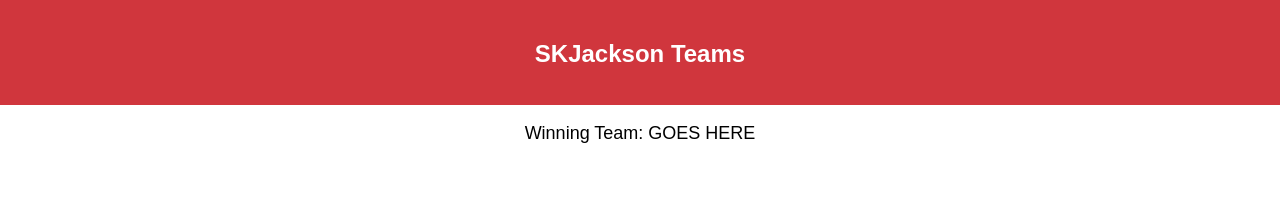
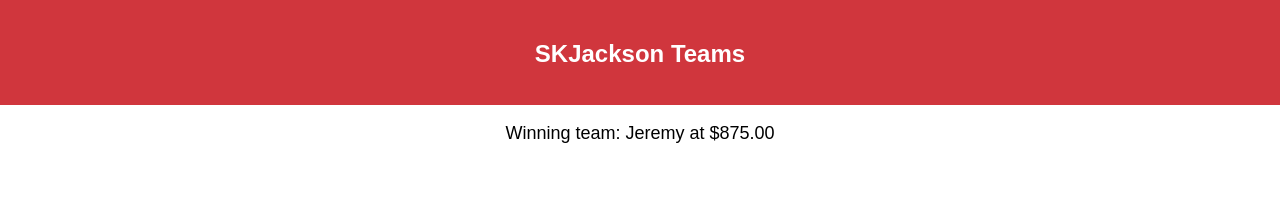
Before and after one commit to chancesmith/sk-team-competition, a React (Create React App) app: page / in a window 1280 px wide. Shown: the top 213 px of the page. Built offline with nearby package versions, Linux system fonts and the light colour scheme.

Commit message:
adds show winning team and total

```diff
--- a/src/App.js
+++ b/src/App.js
@@ -1,5 +1,4 @@
 import React, { Component } from 'react';
-import axios from 'axios';
 import './App.css';
 import teamData from './team.json';
 
@@ -7,8 +6,67 @@ class App extends Component {
   constructor(props) {
     super(props);
     this.state = {
-        team: teamData
+        teamMembers: teamData,
+        teams: [
+          {name:'Jeremy', total: 0},
+          {name:'Clayton', total: 0},
+          {name:'Lizzie', total: 0}
+        ]
     };
+  }
+
+  showHighestTeam(){
+    // There's no real number bigger than plus Infinity
+    let highest = Number.NEGATIVE_INFINITY,
+        teams = this.state.teams,
+        tmp,
+        winningTeam;
+    for (let i=teams.length-1; i>=0; i--) {
+      tmp = teams[i].total;
+      if (tmp > highest) {
+        winningTeam = teams[i].name;
+        highest = tmp;
+      }
+    }
+    return "Winning team: " + winningTeam + " at $" + highest.toFixed(2);
+  }
+
+  showLowest(){
+    // There's no real number bigger than plus Infinity
+    // var lowest = Number.POSITIVE_INFINITY;
+    // var tmp;
+    // for (var i=myArray.length-1; i>=0; i--) {
+    // tmp = myArray[i].Cost;
+    //   if (tmp < lowest) lowest = tmp;
+    // }
+    // console.log(lowest);
+
+    return "Jeremy";
+  }
+
+  showTeams(){
+    let teamsList = this.state.teams;
+    let membersList = this.state.teamMembers;
+
+    //loop through teams
+    for (var a = teamsList.length - 1; a >= 0; a--) {
+      // loop through team members
+      for (var b = membersList.length - 1; b >= 0; b--) {
+        let salesList = membersList[b].giftcardSales
+        // if team member is in same team
+        if(teamsList[a].name === membersList[b].team) {
+          // loop through sales of this team member
+          for (var c = salesList.length - 1; c >= 0; c--) {
+            // add sales up for this team
+            teamsList[a].total += salesList[c].giftcardRevenue;
+          }
+        }
+      }
+    }
+  }
+
+  totalTeam(){
+
   }
 
   render() {
@@ -18,7 +76,8 @@ class App extends Component {
           <h2>SKJackson Teams</h2>
         </div>
         <p className="App-intro">
-          Winning Team: GOES HERE
+          {this.showTeams()}
+          {this.showHighestTeam()}
         </p>
       </div>
     );
--- a/src/team.json
+++ b/src/team.json
@@ -5,6 +5,14 @@
 "giftcardSales": [
 		{"date": "12/1/2016", "giftcardRevenue": 420.00},
 		{"date": "12/3/2016", "giftcardRevenue": 160.00}
+	]
+},
+{
+"name": "Timmy",
+"team": "Jeremy",
+"giftcardSales": [
+		{"date": "12/1/2016", "giftcardRevenue": 5.00},
+		{"date": "12/3/2016", "giftcardRevenue": 10.00}
 	]
 },
 {
```
